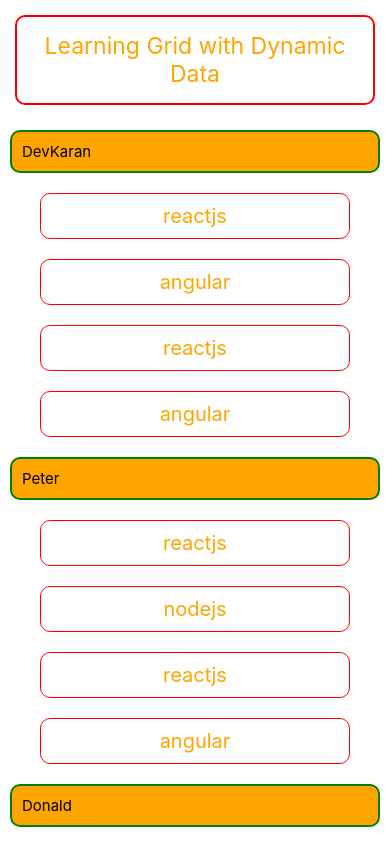
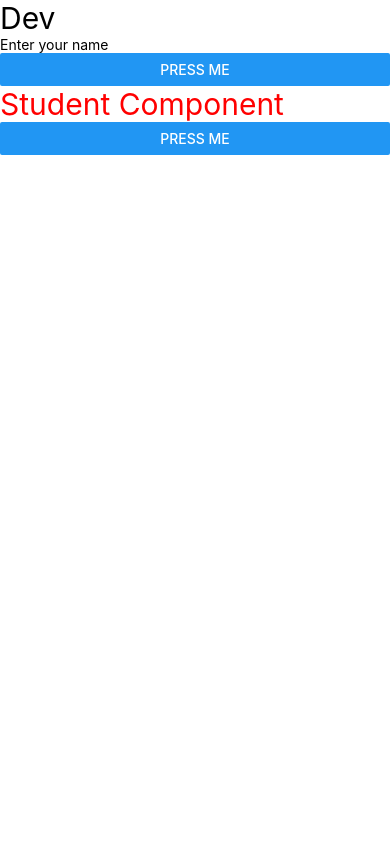
Before and after one commit to DKSingh1604/firstCli, a React Native app: screen / in a window 390 px wide. Shown: the top 844 px of the page. Built offline with nearby package versions, Linux system fonts and the light colour scheme.

Commit message:
- object oriented type in react native

```diff
--- a/App.tsx
+++ b/App.tsx
@@ -4,111 +4,45 @@ import {
   View,
   Text,
   SafeAreaView,
+  Platform,
   StatusBar,
-  Platform,
-  FlatList,
-  SectionList,
+  TextInput,
+  Button,
 } from 'react-native';
-import ExStyles from './css/styles';
-import UserData from './components/userData';
-const App = () => {
-  const users = [
-    {
-      id: 1,
-      name: 'DevKaran',
-      email: 'devkaran@example.com',
-      age: 25,
-      data: ['reactjs', 'angular', 'reactjs', 'angular'],
-    },
-    {
-      id: 2,
-      name: 'Peter',
-      email: 'peter@example.com',
-      age: 28,
-      data: ['reactjs', 'nodejs', 'reactjs', 'angular'],
-    },
-    {
-      id: 3,
-      name: 'Donald',
-      email: 'donald@example.com',
-      age: 32,
-      data: ['java', 'angular', 'reactjs', 'angular'],
-    },
-    {
-      id: 4,
-      name: 'Garry',
-      email: 'garry@example.com',
-      age: 27,
-      data: ['reactjs', 'php', 'reactjs', 'angular'],
-    },
-    {
-      id: 5,
-      name: 'Harry',
-      email: 'harry@example.com',
-      age: 30,
-      data: ['html', 'angular', 'reactjs', 'angular'],
-    },
-    {
-      id: 6,
-      name: 'Larry',
-      email: 'larry@example.com',
-      age: 26,
-      data: ['reactjs', 'css', 'reactjs', 'angular'],
-    },
-    {
-      id: 7,
-      name: 'Morry',
-      email: 'morry@example.com',
-      age: 29,
-      data: ['reactjs', 'bootstrap', 'reactjs', 'angular'],
-    },
-    {
-      id: 8,
-      name: 'Tony',
-      email: 'tony@example.com',
-      age: 31,
-      data: ['tailwind', 'angular', 'reactjs', 'angular'],
-    },
-    {
-      id: 9,
-      name: 'Stark',
-      email: 'stark@example.com',
-      age: 35,
-      data: ['reactjs', 'nest.js', 'reactjs', 'angular'],
-    },
-    {
-      id: 10,
-      name: 'Steve',
-      email: 'steve@example.com',
-      age: 33,
-      data: ['reactjs', 'vue', 'reactjs', 'angular'],
-    },
-  ];
+import React, { Component } from 'react';
+import StudentComponent from './components/studentComponent';
 
-  return (
-    <View style={{ flex: 1 }}>
+class App extends Component {
+  constructor(props: any) {
+    super(props);
+    this.state = {
+      name: 'Dev',
+      age: 20,
+    };
+  }
+
+  updateName(val: string) {
+    this.setState({ name: val });
+  }
+  render() {
+    return (
       <SafeAreaView
         style={{
           flex: 1,
           paddingTop: Platform.OS === 'android' ? StatusBar.currentHeight : 0,
         }}
       >
-        <View style={{ marginBottom: 100 }}>
-          <Text style={ExStyles.button}>Learning Grid with Dynamic Data</Text>
-          <SectionList
-            // style={ExStyles.textbox}
-            sections={users}
-            renderSectionHeader={({ section: { name } }) => (
-              <Text style={ExStyles.gridElement}>{name}</Text>
-            )}
-            renderItem={({ item }) => (
-              <Text style={ExStyles.items}>{item}</Text>
-            )}
+        <View>
+          <Text style={{ fontSize: 30 }}>{this.state.name}</Text>
+          <TextInput
+            placeholder="Enter your name"
+            onChangeText={text => this.updateName(text)}
           />
+          <Button title="Press me" onPress={() => {}} />
+          <StudentComponent name={this.state.name} />
         </View>
       </SafeAreaView>
-    </View>
-  );
-};
-
+    );
+  }
+}
 export default App;
--- /dev/null
+++ b/components/studentComponent.tsx
@@ -0,0 +1,31 @@
+/* eslint-disable @typescript-eslint/no-unused-vars */
+/* eslint-disable react-native/no-inline-styles */
+import {
+  View,
+  Text,
+  SafeAreaView,
+  Platform,
+  StatusBar,
+  TextInput,
+  Button,
+} from 'react-native';
+import React, { Component } from 'react';
+
+class StudentComponent extends React.Component {
+  constructor(props: any) {
+    super(props);
+    this.updateProps = this.updateProps.bind(this);
+  }
+  updateProps() {
+    console.warn(this.props);
+  }
+  render() {
+    return (
+      <View>
+        <Text style={{ fontSize: 30, color: 'red' }}>Student Component</Text>
+        <Button title="Press me" onPress={this.updateProps} />
+      </View>
+    );
+  }
+}
+export default StudentComponent;
```
